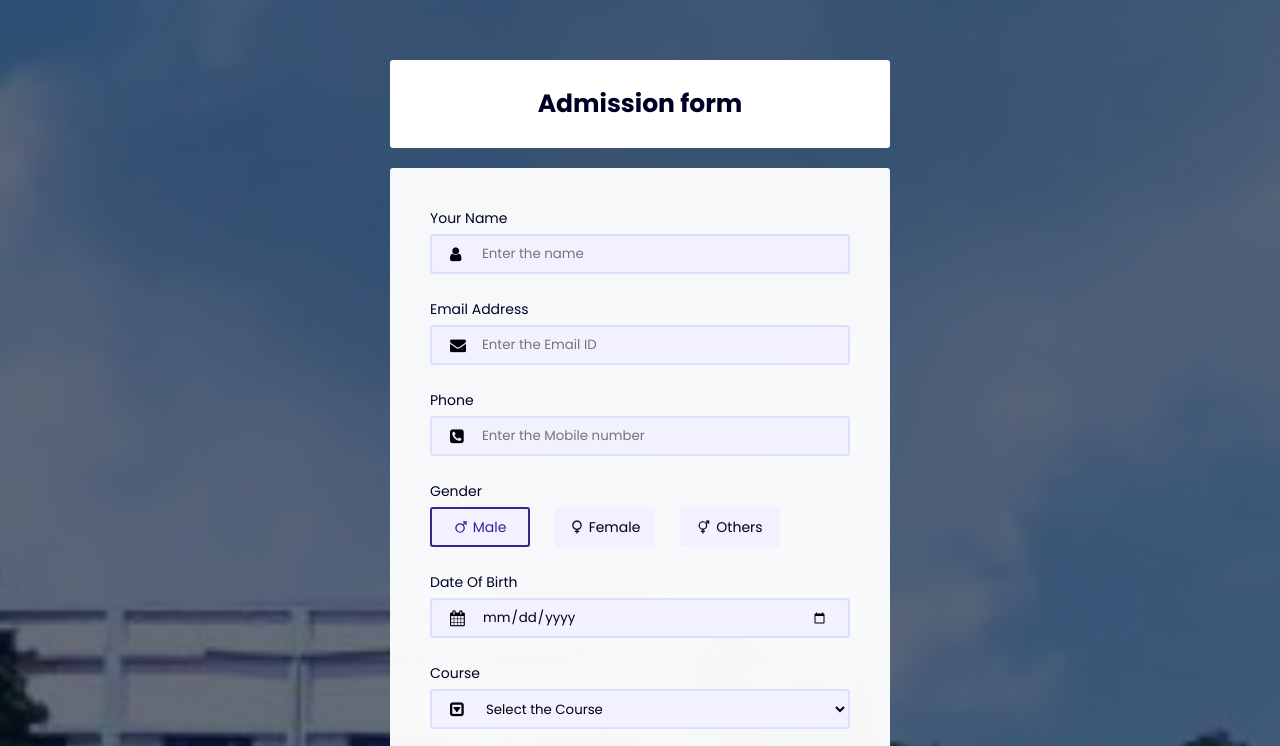
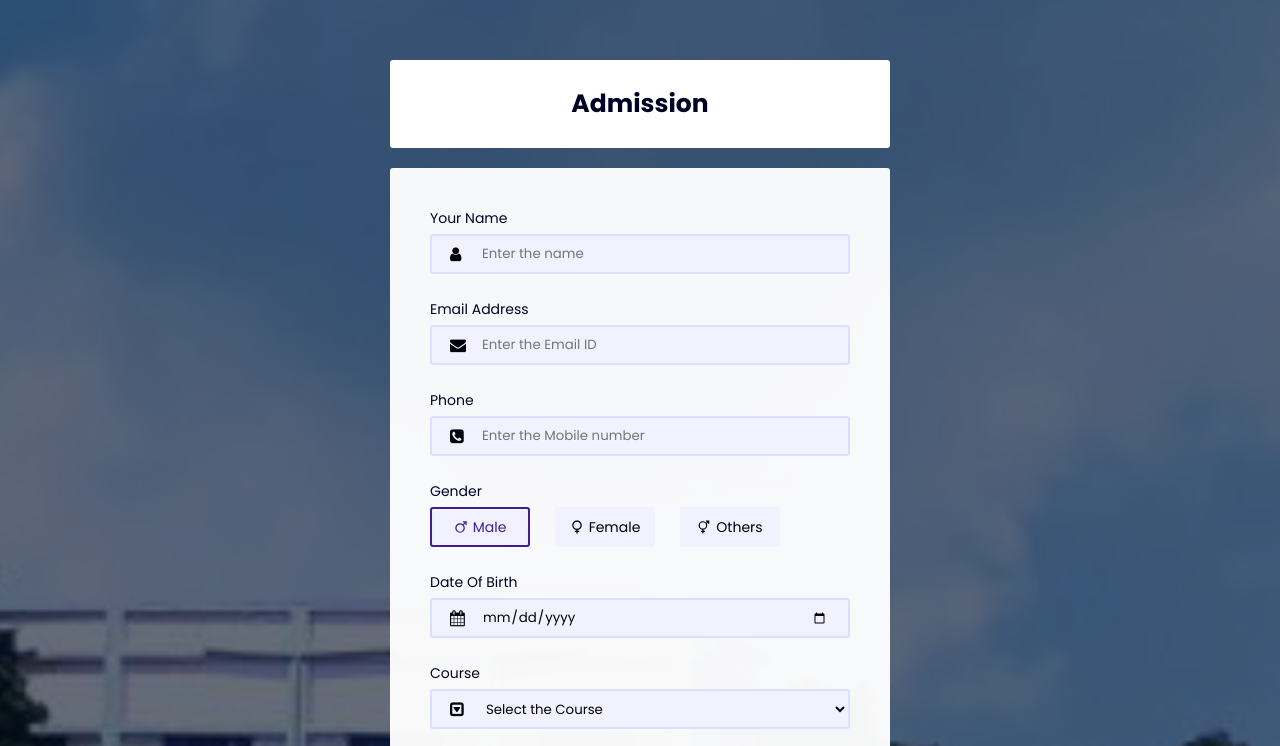
Before and after one commit to ankit7847/Seemata-Engineering-College, a browser extension: page addmission.html in a window 1280 px wide. Shown: the part 54-800 px from the top of the page. Drawn offline with nearby package versions, Linux system fonts and the light colour scheme.

Commit message:
Update addmission.html

```diff
--- a/addmission.html
+++ b/addmission.html
@@ -34,7 +34,7 @@
 		<div class="r_form_wrap">
 
 			<div class="title">
-				<p>Admission form</p>
+				<p>Admission </p>
 			</div>
 
 			<!-- Admission from -->
```
